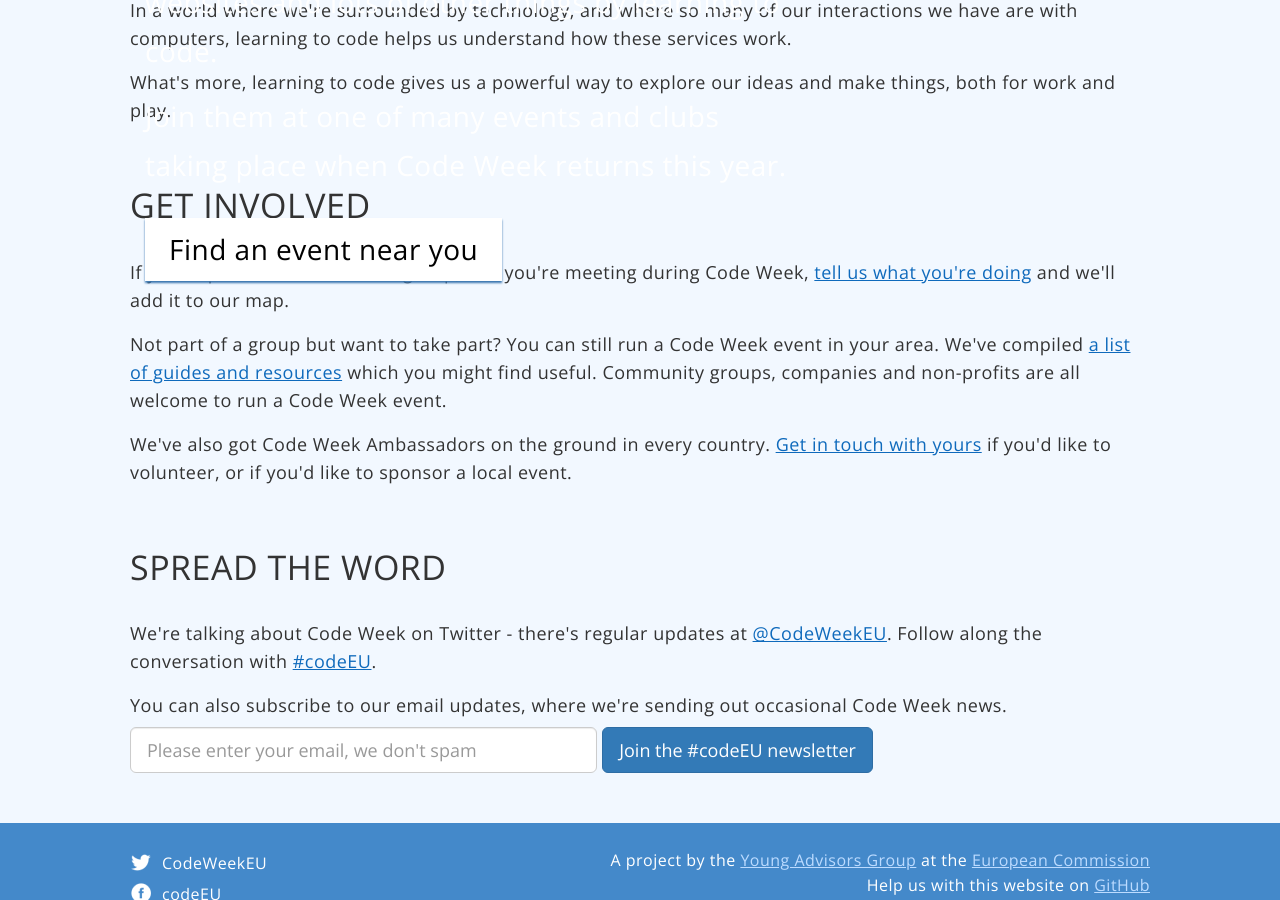
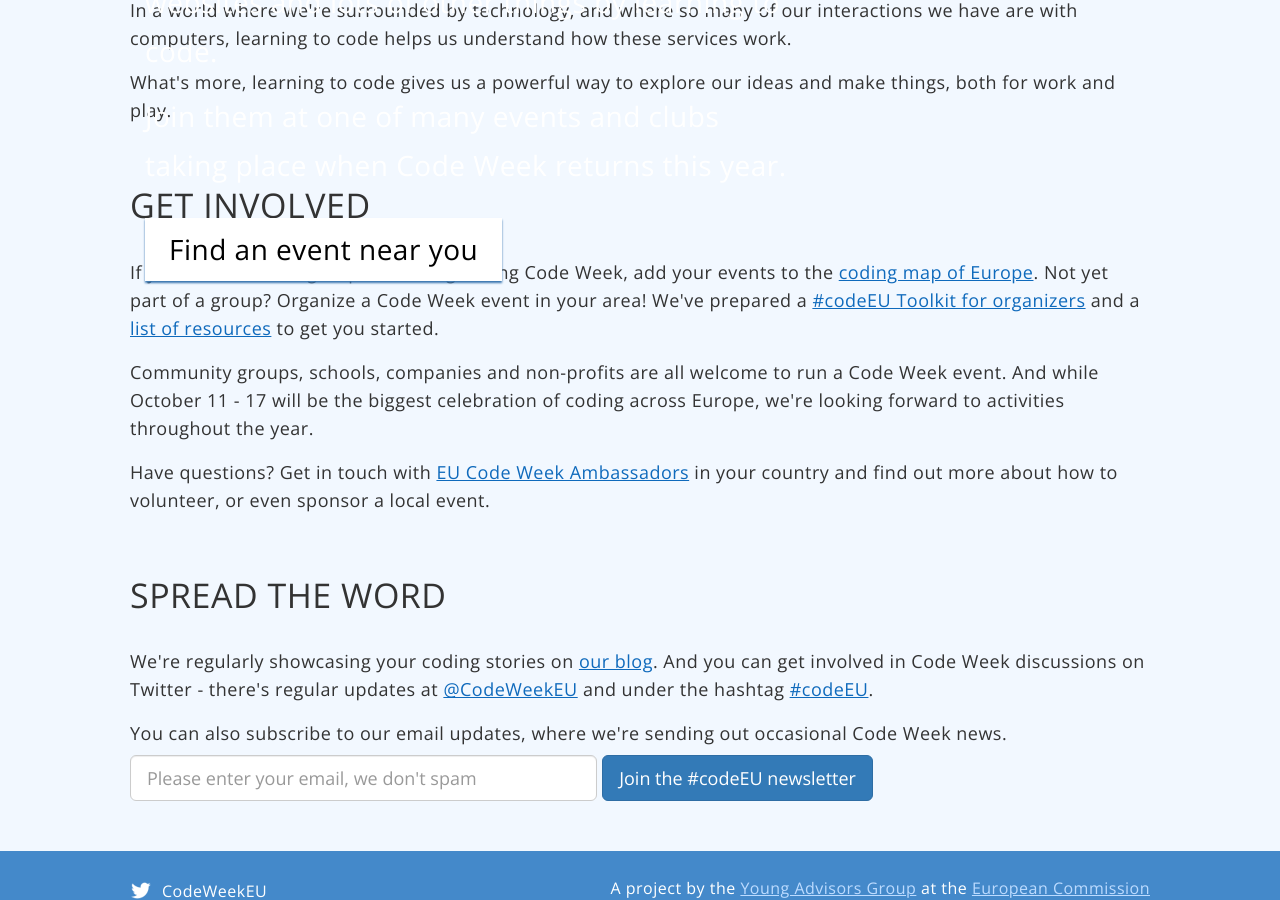
Before and after one commit to codeeu/codeeu.github.io, a Jekyll site: the page built from index.html, in a window 1280 px wide and 900 px high, scrolled down 654 px. Built offline with Jekyll 4.4.1, drawn with Linux system fonts in a browser that asks for light colours; nearby versions of some CDN libraries; Markdown is read by kramdown in place of the engine named in the settings; comment, search, counter and statistics services are not loaded.

Commit message:
slightly updated text with more links

```diff
--- a/index.html
+++ b/index.html
@@ -14,17 +14,17 @@
 <section id="get-involved" class="wrap">
   <h1>Get involved</h1>
 
-  <p>If you're part of a code club or group, and you're meeting during Code Week, <a href="http://events.codeweek.eu/">tell us what you're doing</a> and we'll add it to our map.</p>
+  <p>If your code club or group is meeting during Code Week, add your events to the <a href="http://events.codeweek.eu/">coding map of Europe</a>. Not yet part of a group? Organize a Code Week event in your area! We've prepared a <a href="http://events.codeweek.eu/guide/">#codeEU Toolkit for organizers</a> and a <a href="/resources/">list of resources</a> to get you started.</p>
 
-  <p>Not part of a group but want to take part? You can still run a Code Week event in your area. We've compiled <a href="/resources/">a list of guides and resources</a> which you might find useful. Community groups, companies and non-profits are all welcome to run a Code Week event.</p>
+  <p>Community groups, schools, companies and non-profits are all welcome to run a Code Week event. And while October 11 - 17 will be the biggest celebration of coding across Europe, we're looking forward to activities throughout the year.</p>
 
-  <p>We've also got Code Week Ambassadors on the ground in every country. <a href="http://events.codeweek.eu/ambassadors/">Get in touch with yours</a> if you'd like to volunteer, or if you'd like to sponsor a local event.</p>
+  <p>Have questions? Get in touch with <a href="http://events.codeweek.eu/ambassadors/">EU Code Week Ambassadors</a> in your country and find out more about how to volunteer, or even sponsor a local event.</p>
 </section>
 
 <section id="spread-the-word" class="wrap">
   <h1>Spread the word</h1>
 
-  <p>We're talking about Code Week on Twitter - there's regular updates at <a href="https://twitter.com/CodeWeekEU">@CodeWeekEU</a>. Follow along the conversation with <a href="https://twitter.com/search?q=%23codeEU&f=realtime">#codeEU</a>.</p>
+  <p>We're regularly showcasing your coding stories on <a href="http://blog.codeweek.eu/">our blog</a>. And you can get involved in Code Week discussions on Twitter - there's regular updates at <a href="https://twitter.com/CodeWeekEU">@CodeWeekEU</a> and under the hashtag <a href="https://twitter.com/search?q=%23codeEU&f=realtime">#codeEU</a>.</p>
 
   <p>You can also subscribe to our email updates, where we're sending out occasional Code Week news.</p>
 
```
